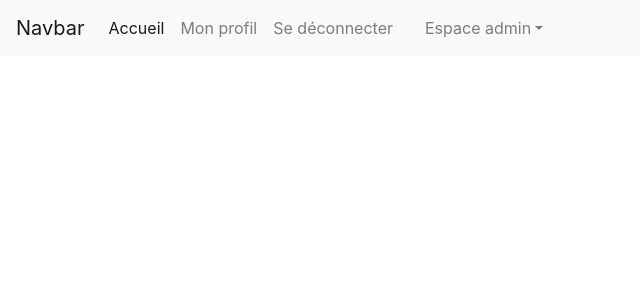
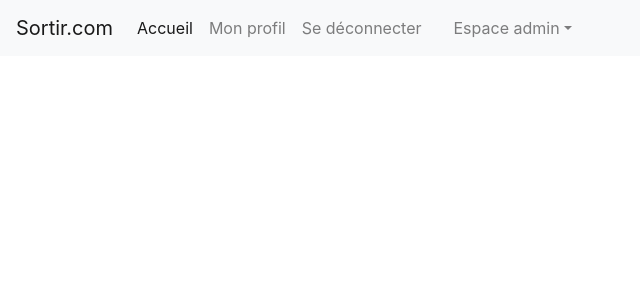
Before and after one commit to JB-Ginguene/sortir.com, a Symfony app: template templates/base.html.twig in a window 1280 px wide. Shown: the top 300 px of the page, without its empty margins (0-640 px from the left). Run offline with Twig, Linux system fonts and the light colour scheme; the template is opened without the code that fills it, so the values that code supplies are empty; some libraries are stand-ins or nearby versions.

Commit message:
navbar modified

```diff
--- a/templates/menu/nav.html.twig
+++ b/templates/menu/nav.html.twig
@@ -1,11 +1,9 @@
-<nav class="navbar navbar-expand-lg navbar-light bg-light justify-content-between">
-    <div>
-        <a class="navbar-brand" href="#">Navbar</a>
+<nav class="navbar navbar-expand-lg navbar-light bg-light">
+        <a class="navbar-brand" href="{{ path('main_home') }}">Sortir.com</a>
         <button class="navbar-toggler" type="button" data-toggle="collapse" data-target="#navbarSupportedContent"
                 aria-controls="navbarSupportedContent" aria-expanded="false" aria-label="Toggle navigation">
             <span class="navbar-toggler-icon"></span>
         </button>
-    </div>
     <div class="collapse navbar-collapse" id="navbarSupportedContent">
         <ul class="navbar-nav mr-auto">
             <li class="nav-item active">
```
